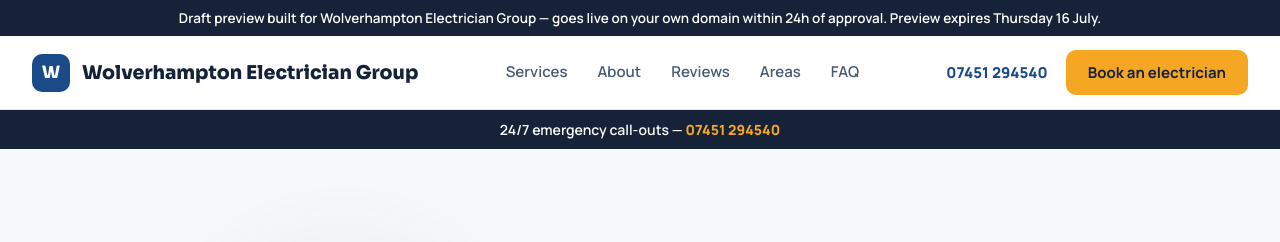
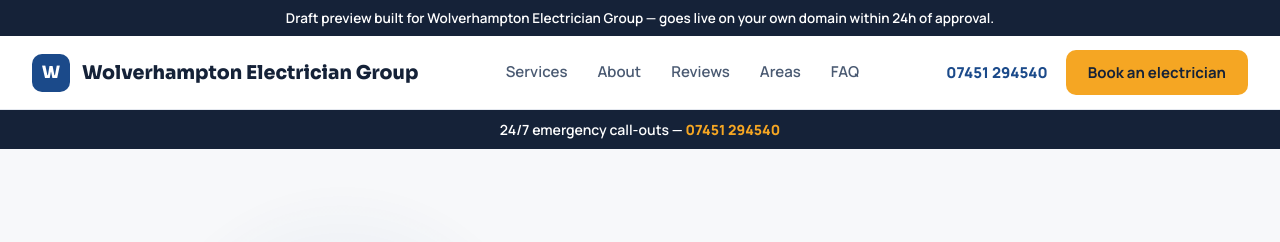
Before and after one commit to East-designs/preview-wolverhampton-electrician-group, a plain HTML site: page index.html in a window 1280 px wide. Shown: the top 242 px of the page. Drawn offline with nearby package versions, Linux system fonts and the light colour scheme; no server answers.

Commit message:
Banner: remove build-time expiry date (stamped at outreach time instead)

```diff
--- a/index.html
+++ b/index.html
@@ -61,7 +61,7 @@
 </helmet>
 
 <div ref="{{ rootRef }}" data-ph-hide="{{ phHide }}" data-anim="{{ animOn }}" style="background:#F7F8FA; color:#152238; font-family:'Manrope',sans-serif; -webkit-font-smoothing:antialiased;">
-<div style="position:sticky; top:0; z-index:60; background:#152238; color:#fff; text-align:center; padding:9px 16px; font-family:'Manrope',sans-serif; font-size:13.5px; font-weight:600;">Draft preview built for Wolverhampton Electrician Group — goes live on your own domain within 24h of approval. Preview expires Thursday 16 July.</div>
+<div style="position:sticky; top:0; z-index:60; background:#152238; color:#fff; text-align:center; padding:9px 16px; font-family:'Manrope',sans-serif; font-size:13.5px; font-weight:600;">Draft preview built for Wolverhampton Electrician Group — goes live on your own domain within 24h of approval.</div>
 
   <!-- ================= NAV ================= -->
   <div data-screen-label="Nav" data-navbar style="position:sticky; top:0; z-index:50; background:rgba(255,255,255,.92); backdrop-filter:blur(12px); border-bottom:1px solid #E4E8EF;">
```
